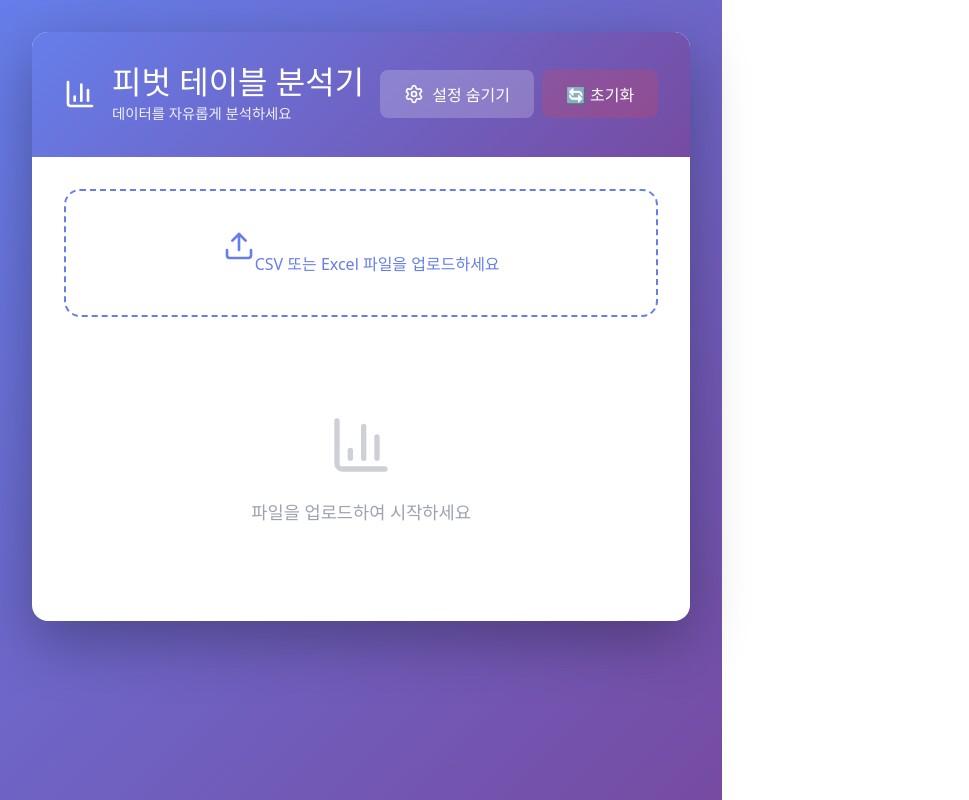
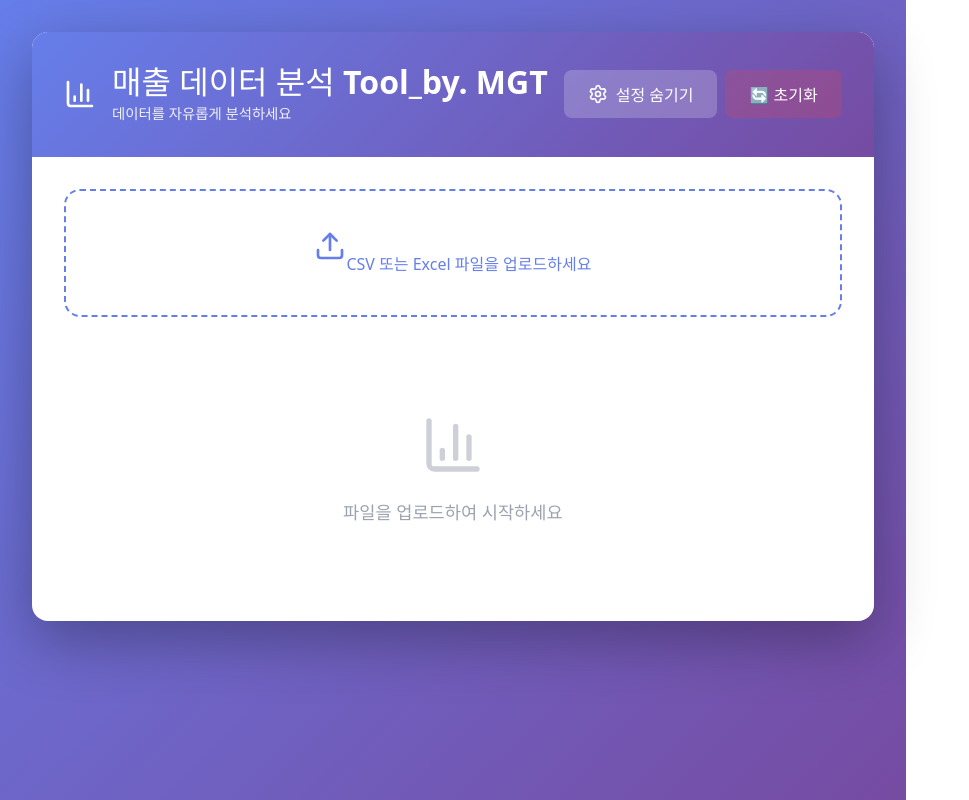
Before and after one commit to cliscal-ueong/pivot-table-app, a React (Vite) app: page / in a window 1280 px wide. Shown: the whole page, without its empty margins (0-969 px from the left). Built offline with nearby package versions, Linux system fonts and the light colour scheme.

Commit message:
제목 변경: 매출 데이터 분석 Tool

```diff
--- a/src/App.jsx
+++ b/src/App.jsx
@@ -299,7 +299,7 @@ function App() {
               <div className="header-left">
                 <BarChart3 size={32} />
                 <div>
-                  <h1>피벗 테이블 분석기</h1>
+                  <h1>매출 데이터 분석 Tool_by. MGT</h1>
                   <p className="subtitle">데이터를 자유롭게 분석하세요</p>
                 </div>
               </div>
```
